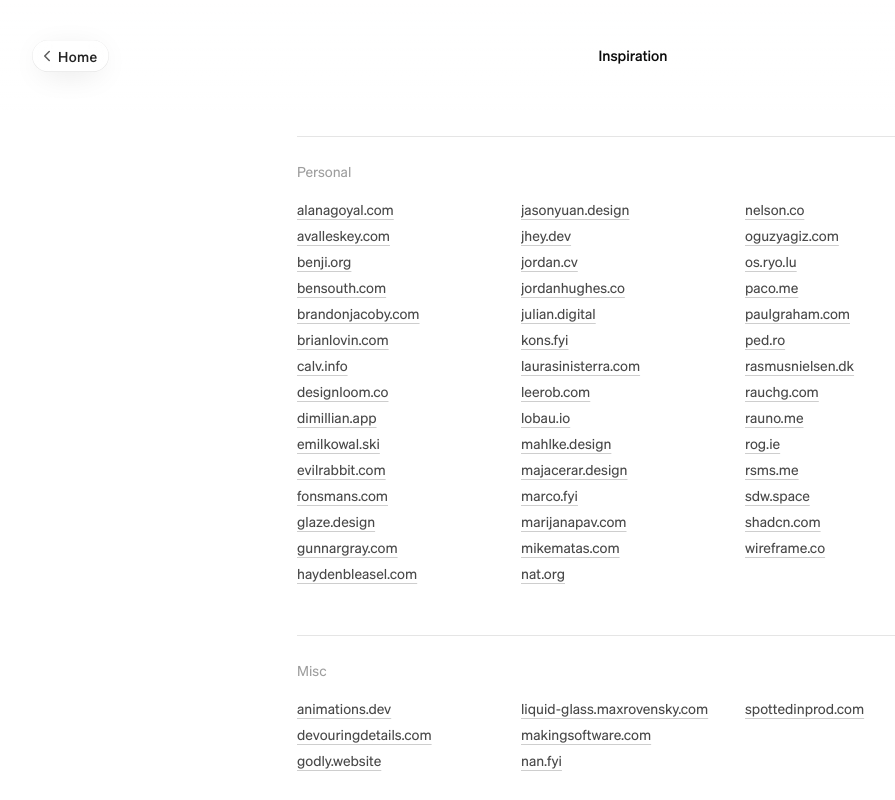
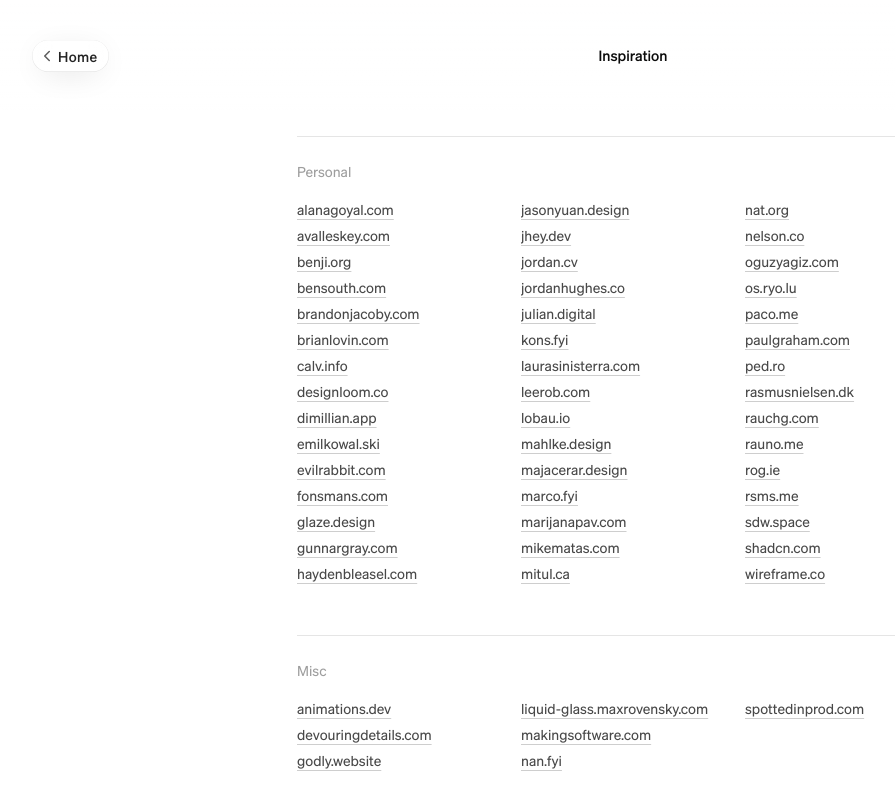
Before and after one commit to aa-io/site, a Next.js app: page /site in a window 1280 px wide. Shown: the top 800 px of the page, without its empty margins (2-897 px from the left). Built offline with nearby package versions, Linux system fonts and the light colour scheme; grey boxes are pictures that could not be loaded.

Commit message:
add to list

```diff
--- a/data/inspiration.ts
+++ b/data/inspiration.ts
@@ -28,6 +28,7 @@ const personal = [
   'marco.fyi',
   'marijanapav.com',
   'mikematas.com',
+  'mitul.ca',
   'nat.org',
   'nelson.co',
   'oguzyagiz.com',
```
